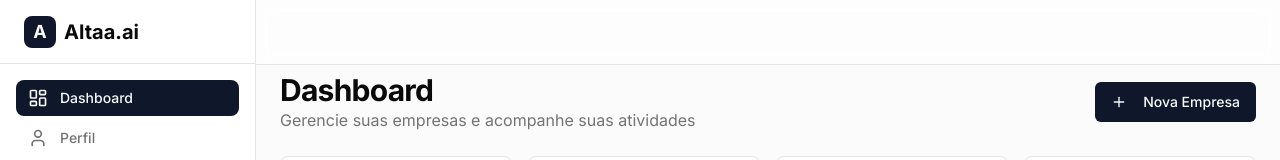
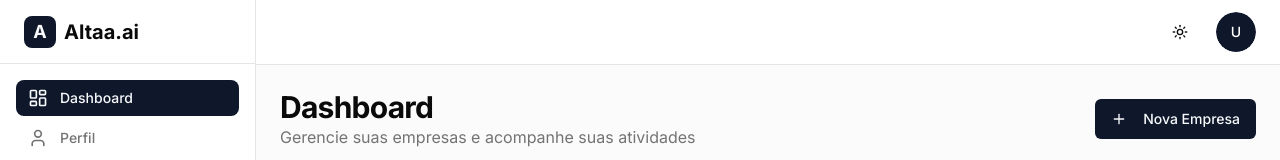
Before and after one commit to GabrielFeijo/desafio-altaa, a Next.js app in the folder frontend/: page /dashboard in a window 1280 px wide. Shown: the top 160 px of the page. Built offline with nearby package versions, Linux system fonts and the light colour scheme; no server answers.

Commit message:
refactor: update header positioning to sticky and adjust main padding for improved layout consistency

```diff
--- a/frontend/src/app/(dashboard)/layout.tsx
+++ b/frontend/src/app/(dashboard)/layout.tsx
@@ -13,7 +13,7 @@ export default function DashboardLayout({
                 <Sidebar />
                 <div className="flex flex-1 flex-col overflow-hidden">
                     <Header />
-                    <main className="flex-1 overflow-y-auto bg-muted/40 p-6 pt-[4.5rem]">
+                    <main className="flex-1 overflow-y-auto bg-muted/40 pt-[5rem] p-6 md:pt-6">
                         {children}
                     </main>
                 </div>
--- a/frontend/src/components/layout/header.tsx
+++ b/frontend/src/components/layout/header.tsx
@@ -6,7 +6,7 @@ import { SidebarToggle } from "./sidebar-toggle";
 
 export function Header() {
     return (
-        <header className="fixed top-0 z-50 w-full border-b bg-background/95 backdrop-blur supports-[backdrop-filter]:bg-background/60">
+        <header className="fixed md:sticky top-0 z-50 w-full border-b bg-background/95 backdrop-blur supports-[backdrop-filter]:bg-background/60">
             <div className="flex h-16 items-center px-6">
                 <SidebarToggle />
 
```
